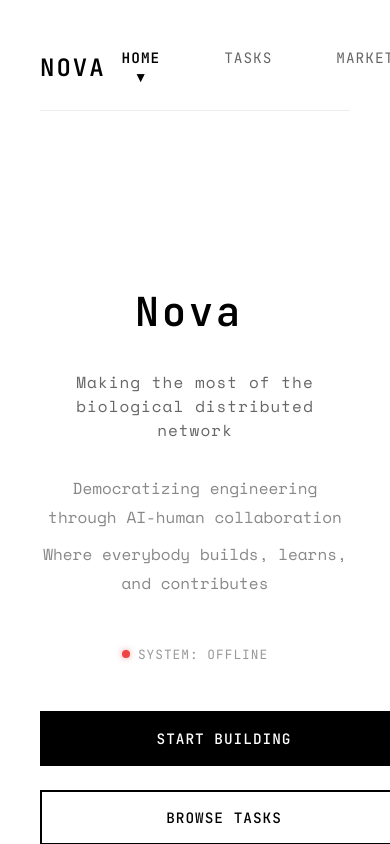
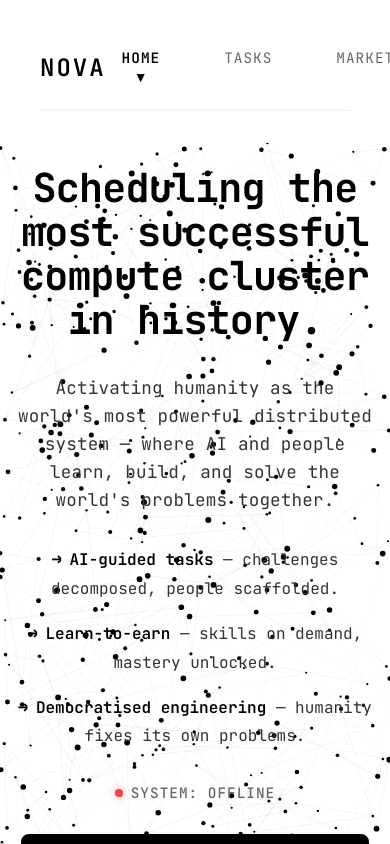
Before and after one commit to sul31man/Nova, a React (Vite) app in the folder frontend/: page / in a window 390 px wide. Shown: the top 844 px of the page. Built offline with nearby package versions, Linux system fonts and the light colour scheme; no server answers.

Commit message:
better landing

```diff
--- a/frontend/src/pages/Home.css
+++ b/frontend/src/pages/Home.css
@@ -1,78 +1,116 @@
 /* Import typewriter-style fonts */
-@import url('https://fonts.googleapis.com/css2?family=JetBrains+Mono:wght@300;400;500;600&family=Space+Mono:wght@400;700&display=swap');
+@import url('https://fonts.googleapis.com/css2?family=JetBrains+Mono:wght@300;400;500;600;700&family=Space+Mono:wght@400;700&display=swap');
 
-/* Landing Page Styles */
-.landing-container {
+/* Home Page - Full Screen Hero */
+.home-page {
+  font-family: 'JetBrains Mono', 'Space Mono', 'Courier New', monospace;
+  margin: 0;
+  padding: 0;
+  min-height: 100vh;
+  width: 100vw;
+  position: relative;
+  left: 50%;
+  right: 50%;
+  margin-left: -50vw;
+  margin-right: -50vw;
+}
+
+/* Hero Section with Clean White Background */
+.hero {
+  position: relative;
+  width: 100%;
+  min-height: 100vh;
   background: white;
-  min-height: 100vh;
-  margin: -2rem;
-  padding: 2rem;
-  color: #333;
   display: flex;
   align-items: center;
   justify-content: center;
+  overflow: hidden;
+  margin: 0;
+  padding: 0;
 }
 
-.landing-content {
-  max-width: 800px;
-  text-align: center;
-  animation: fadeInUp 1.2s ease-out;
+/* Network Canvas */
+.network-canvas {
+  position: absolute !important;
+  top: 0 !important;
+  left: 0 !important;
+  width: 100% !important;
+  height: 100% !important;
+  z-index: 1 !important;
+  pointer-events: none !important;
 }
 
-.animated-title {
-  display: flex;
-  align-items: center;
-  justify-content: center;
-  margin-bottom: 2rem;
+/* Hero Content Overlay */
+.hero-inner {
+  position: relative;
+  z-index: 10;
+  max-width: 1200px;
+  width: 100%;
+  padding: 2rem;
+  text-align: center;
+  color: #000;
 }
 
-.nova-title {
-  font-family: 'JetBrains Mono', 'Space Mono', 'Courier New', monospace;
-  font-size: 4rem;
-  font-weight: 600;
+/* Hero Title */
+.hero-title {
+  font-size: clamp(2.5rem, 8vw, 5rem);
+  font-weight: 700;
+  line-height: 1.1;
+  margin: 0 0 2rem 0;
+  letter-spacing: -0.02em;
   color: #000;
-  letter-spacing: 3px;
-  margin: 0;
-  margin-right: 0.5rem;
 }
 
-.title-cursor {
-  width: 4px;
-  height: 4rem;
-  background: #000;
-  animation: blink 1.2s infinite;
+/* Hero Subtitle */
+.hero-subtitle {
+  font-size: clamp(1.1rem, 3vw, 1.5rem);
+  font-weight: 400;
+  line-height: 1.6;
+  margin: 0 0 3rem 0;
+  max-width: 800px;
+  margin-left: auto;
+  margin-right: auto;
+  color: #333;
+  letter-spacing: 0.01em;
 }
 
-@keyframes blink {
-  0%, 50% { opacity: 1; }
-  51%, 100% { opacity: 0; }
+/* Hero Features List */
+.hero-features {
+  list-style: none;
+  padding: 0;
+  margin: 0 0 3rem 0;
+  max-width: 600px;
+  margin-left: auto;
+  margin-right: auto;
+  text-align: left;
 }
 
-.landing-tagline {
-  font-family: 'Space Mono', monospace;
-  font-size: 1.3rem;
-  color: #666;
-  margin-bottom: 2rem;
-  font-weight: 400;
-  letter-spacing: 1px;
+.hero-features li {
+  font-size: clamp(1rem, 2.5vw, 1.2rem);
+  line-height: 1.8;
+  margin-bottom: 1rem;
+  color: #333;
+  position: relative;
+  padding-left: 1.5rem;
 }
 
-.landing-description {
-  font-family: 'Space Mono', monospace;
-  font-size: 1rem;
-  color: #888;
-  margin-bottom: 3rem;
-  line-height: 1.8;
+.hero-features li::before {
+  content: '→';
+  position: absolute;
+  left: 0;
+  color: #000;
+  font-weight: bold;
 }
 
-.landing-description p {
-  margin: 0.5rem 0;
+.hero-features strong {
+  color: #000;
+  font-weight: 600;
 }
 
-.api-status-minimal {
-  font-family: 'JetBrains Mono', monospace;
-  font-size: 0.8rem;
-  color: #999;
+/* API Status */
+.api-status {
+  font-size: 0.9rem;
+  color: #666;
   margin-bottom: 3rem;
   display: flex;
   align-items: center;
@@ -80,6 +118,7 @@
   gap: 0.5rem;
   text-transform: uppercase;
   letter-spacing: 1px;
+  font-weight: 500;
 }
 
 .status-dot {
@@ -91,62 +130,168 @@
 
 .status-dot.online {
   background: #4ade80;
-  box-shadow: 0 0 6px rgba(74, 222, 128, 0.5);
+  box-shadow: 0 0 8px rgba(74, 222, 128, 0.6);
 }
 
 .status-dot.offline {
   background: #ef4444;
-  box-shadow: 0 0 6px rgba(239, 68, 68, 0.5);
+  box-shadow: 0 0 8px rgba(239, 68, 68, 0.6);
 }
 
-.landing-cta {
+/* CTA Buttons */
+.hero-cta {
   display: flex;
   gap: 1.5rem;
   justify-content: center;
   flex-wrap: wrap;
+  align-items: center;
 }
 
-.cta-button, .cta-button-secondary {
+.cta-primary, .cta-secondary {
   font-family: 'JetBrains Mono', monospace;
   padding: 1rem 2rem;
-  font-size: 0.9rem;
+  font-size: 1rem;
+  font-weight: 600;
+  text-decoration: none;
+  border-radius: 8px;
   text-transform: uppercase;
   letter-spacing: 1px;
-  text-decoration: none;
-  border: 2px solid #000;
   transition: all 0.3s ease;
-  font-weight: 500;
+  position: relative;
+  overflow: hidden;
+  min-width: 180px;
+  text-align: center;
 }
 
-.cta-button {
+/* Primary CTA - Clean Black */
+.cta-primary {
   background: #000;
   color: white;
+  border: 2px solid #000;
 }
 
-.cta-button:hover {
+.cta-primary:hover {
   background: white;
   color: #000;
+  transform: translateY(-2px);
 }
 
-.cta-button-secondary {
-  background: white;
-  color: #000;
+.cta-primary:focus {
+  outline: 2px solid #000;
+  outline-offset: 2px;
 }
 
-.cta-button-secondary:hover {
+/* Secondary CTA - Ghost */
+.cta-secondary {
+  background: transparent;
+  color: #000;
+  border: 2px solid #000;
+}
+
+.cta-secondary:hover {
   background: #000;
   color: white;
+  transform: translateY(-2px);
 }
 
-@keyframes fadeInUp {
-  from {
-    opacity: 0;
-    transform: translateY(40px);
+.cta-secondary:focus {
+  outline: 2px solid #000;
+  outline-offset: 2px;
+}
+
+/* Reduced Motion Support */
+@media (prefers-reduced-motion: reduce) {
+  .hero-title {
+    text-shadow: none;
   }
-  to {
-    opacity: 1;
-    transform: translateY(0);
+
+  .cta-primary:hover,
+  .cta-secondary:hover {
+    transform: none;
   }
+
+  .status-dot.online,
+  .status-dot.offline {
+    box-shadow: none;
+  }
+}
+
+/* Mobile Responsive */
+@media (max-width: 768px) {
+  .hero-inner {
+    padding: 1.5rem;
+  }
+
+  .hero-features {
+    text-align: center;
+    max-width: 100%;
+  }
+
+  .hero-features li {
+    padding-left: 0;
+    text-align: center;
+  }
+
+  .hero-features li::before {
+    position: static;
+    margin-right: 0.5rem;
+  }
+
+  .hero-cta {
+    flex-direction: column;
+    gap: 1rem;
+  }
+
+  .cta-primary, .cta-secondary {
+    width: 100%;
+    max-width: 280px;
+  }
+}
+
+@media (max-width: 480px) {
+  .hero-inner {
+    padding: 1rem;
+  }
+
+  .hero-subtitle {
+    margin-bottom: 2rem;
+  }
+
+  .hero-features {
+    margin-bottom: 2rem;
+  }
+
+  .api-status {
+    margin-bottom: 2rem;
+  }
+}
+
+/* High contrast mode support */
+@media (prefers-contrast: high) {
+  .hero {
+    background: #000;
+  }
+
+  .hero-title {
+    background: white;
+    -webkit-background-clip: text;
+    -webkit-text-fill-color: transparent;
+    background-clip: text;
+  }
+
+  .hero-subtitle,
+  .hero-features li {
+    color: white;
+  }
+
+  .hero-features strong {
+    color: #9ae6ff;
+  }
+}
+
+/* Legacy fallback styles (kept for compatibility) */
+.landing-container {
+  display: none; /* Hidden in favor of new hero */
 }
 
 /* Manifesto Page Styles (shared with old home styles) */
@@ -180,16 +325,6 @@
   text-align: center;
   margin-bottom: 3rem;
   line-height: 1.6;
-}
-
-.api-status {
-  font-family: 'Space Mono', monospace;
-  font-size: 0.9rem;
-  margin: 1.5rem 0;
-  color: #666;
-  text-align: center;
-  text-transform: uppercase;
-  letter-spacing: 1px;
 }
 
 .product-section {
@@ -231,45 +366,3 @@
   color: #000;
   font-weight: 600;
 }
-
-/* Responsive design */
-@media (max-width: 768px) {
-  .landing-container, .home-container {
-    margin: -1rem;
-    padding: 1rem;
-  }
-
-  .nova-title {
-    font-size: 2.5rem;
-  }
-
-  .title-cursor {
-    height: 2.5rem;
-  }
-
-  .landing-tagline {
-    font-size: 1rem;
-  }
-
-  .landing-cta {
-    flex-direction: column;
-    align-items: center;
-  }
-
-  .cta-button, .cta-button-secondary {
-    width: 100%;
-    max-width: 300px;
-  }
-
-  .home-title {
-    font-size: 2rem;
-  }
-
-  .section-title {
-    font-size: 1.2rem;
-  }
-
-  .product-description {
-    font-size: 0.9rem;
-  }
-}
--- a/frontend/src/pages/Home.jsx
+++ b/frontend/src/pages/Home.jsx
@@ -1,5 +1,224 @@
-import React, { useEffect, useState } from 'react'
+import React, { useEffect, useState, useRef, useCallback } from 'react'
 import './Home.css'
+
+// AnimatedNetwork component - handles the canvas animation
+const AnimatedNetwork = () => {
+  const canvasRef = useRef(null)
+  const animationRef = useRef(null)
+  const nodesRef = useRef([])
+  const edgesRef = useRef([])
+  const mouseRef = useRef({ x: 0, y: 0 })
+  const frameTimeRef = useRef([])
+  const nodeCountRef = useRef(900) // Default desktop node count
+
+  // Check for reduced motion preference
+  const prefersReducedMotion = useCallback(() => {
+    return window.matchMedia('(prefers-reduced-motion: reduce)').matches
+  }, [])
+
+  // Initialize nodes and edges
+  const initNetwork = useCallback((canvas) => {
+    const { width, height } = canvas
+    const isMobile = window.innerWidth < 768
+    const isReducedMotion = prefersReducedMotion()
+
+    // Adjust node count based on device and preferences
+    let baseNodeCount = isMobile ? 450 : 900
+    if (isReducedMotion) baseNodeCount = 300
+    nodeCountRef.current = baseNodeCount
+
+    const nodes = []
+    const edges = []
+
+    // Create nodes with random positions and velocities
+    for (let i = 0; i < nodeCountRef.current; i++) {
+      nodes.push({
+        x: Math.random() * width,
+        y: Math.random() * height,
+        vx: (Math.random() - 0.5) * 0.5, // Slow drift
+        vy: (Math.random() - 0.5) * 0.5,
+        radius: Math.random() * 2 + 1,
+        opacity: Math.random() * 0.5 + 0.3
+      })
+    }
+
+    // Create edges between nearby nodes (approximate KNN)
+    nodes.forEach((node, i) => {
+      const distances = nodes
+        .map((other, j) => ({
+          index: j,
+          distance: Math.sqrt((node.x - other.x) ** 2 + (node.y - other.y) ** 2)
+        }))
+        .filter(d => d.index !== i)
+        .sort((a, b) => a.distance - b.distance)
+
+      // Connect to 2-3 nearest neighbors
+      const connections = Math.floor(Math.random() * 2) + 2
+      for (let j = 0; j < Math.min(connections, distances.length); j++) {
+        const target = distances[j].index
+        if (distances[j].distance < 120) { // Only connect nearby nodes
+          edges.push({
+            from: i,
+            to: target,
+            opacity: Math.max(0, 0.25 - distances[j].distance / 500)
+          })
+        }
+      }
+    })
+
+    nodesRef.current = nodes
+    edgesRef.current = edges
+  }, [prefersReducedMotion])
+
+  // Animation loop
+  const animate = useCallback(() => {
+    const canvas = canvasRef.current
+    if (!canvas) return
+
+    const ctx = canvas.getContext('2d')
+    const { width, height } = canvas
+    const nodes = nodesRef.current
+    const edges = edgesRef.current
+    const mouse = mouseRef.current
+    const isReducedMotion = prefersReducedMotion()
+
+    // Track frame time for performance monitoring
+    const frameStart = performance.now()
+
+    // Clear canvas
+    ctx.clearRect(0, 0, width, height)
+
+    // Update and draw nodes
+    nodes.forEach((node, i) => {
+      // Update position with drift (reduce if reduced motion)
+      if (!isReducedMotion) {
+        node.x += node.vx
+        node.y += node.vy
+
+        // Subtle mouse parallax
+        const mouseInfluence = 0.0001
+        const dx = mouse.x - node.x
+        const dy = mouse.y - node.y
+        node.x += dx * mouseInfluence
+        node.y += dy * mouseInfluence
+
+        // Bounce off edges
+        if (node.x < 0 || node.x > width) node.vx *= -1
+        if (node.y < 0 || node.y > height) node.vy *= -1
+
+        // Keep in bounds
+        node.x = Math.max(0, Math.min(width, node.x))
+        node.y = Math.max(0, Math.min(height, node.y))
+      }
+
+      // Draw node
+      ctx.beginPath()
+      ctx.arc(node.x, node.y, node.radius, 0, Math.PI * 2)
+      ctx.fillStyle = `rgba(0, 0, 0, ${node.opacity * 10})`
+      ctx.fill()
+    })
+
+    // Draw edges
+    if (!isReducedMotion) {
+      edges.forEach(edge => {
+        const from = nodes[edge.from]
+        const to = nodes[edge.to]
+
+        if (from && to) {
+          ctx.beginPath()
+          ctx.moveTo(from.x, from.y)
+          ctx.lineTo(to.x, to.y)
+          ctx.strokeStyle = `rgba(0, 0, 0, ${edge.opacity * 0.2})`
+          ctx.lineWidth = 0.5
+          ctx.stroke()
+        }
+      })
+    }
+
+    // Performance monitoring - halve nodes if consistently slow
+    const frameTime = performance.now() - frameStart
+    frameTimeRef.current.push(frameTime)
+    if (frameTimeRef.current.length > 60) {
+      frameTimeRef.current.shift()
+      const avgFrameTime = frameTimeRef.current.reduce((a, b) => a + b) / frameTimeRef.current.length
+
+      if (avgFrameTime > 24 && nodeCountRef.current > 100) {
+        nodeCountRef.current = Math.floor(nodeCountRef.current / 2)
+        initNetwork(canvas)
+        frameTimeRef.current = []
+      }
+    }
+
+    animationRef.current = requestAnimationFrame(animate)
+  }, [initNetwork, prefersReducedMotion])
+
+  // Handle canvas resize and DPR scaling
+  const handleResize = useCallback(() => {
+    const canvas = canvasRef.current
+    if (!canvas) return
+
+    const rect = canvas.getBoundingClientRect()
+    const dpr = window.devicePixelRatio || 1
+
+    canvas.width = rect.width * dpr
+    canvas.height = rect.height * dpr
+
+    const ctx = canvas.getContext('2d')
+    ctx.scale(dpr, dpr)
+
+    canvas.style.width = rect.width + 'px'
+    canvas.style.height = rect.height + 'px'
+
+    initNetwork(canvas)
+  }, [initNetwork])
+
+  // Mouse tracking for parallax
+  const handleMouseMove = useCallback((e) => {
+    mouseRef.current = {
+      x: e.clientX,
+      y: e.clientY
+    }
+  }, [])
+
+  useEffect(() => {
+    const canvas = canvasRef.current
+    if (!canvas) return
+
+    // Initial setup
+    handleResize()
+
+    // Start animation
+    animationRef.current = requestAnimationFrame(animate)
+
+    // Event listeners
+    window.addEventListener('resize', handleResize)
+    window.addEventListener('mousemove', handleMouseMove)
+
+    return () => {
+      if (animationRef.current) {
+        cancelAnimationFrame(animationRef.current)
+      }
+      window.removeEventListener('resize', handleResize)
+      window.removeEventListener('mousemove', handleMouseMove)
+    }
+  }, [animate, handleResize, handleMouseMove])
+
+  return (
+    <canvas
+      ref={canvasRef}
+      className="network-canvas"
+      style={{
+        position: 'absolute',
+        top: 0,
+        left: 0,
+        width: '100%',
+        height: '100%',
+        zIndex: 1,
+        pointerEvents: 'none'
+      }}
+    />
+  )
+}
 
 export default function Home() {
   const [apiMessage, setApiMessage] = useState('...')
@@ -16,32 +235,42 @@ export default function Home() {
   }, [])
 
   return (
-    <div className="landing-container">
-      <div className="landing-content">
-        <div className="animated-title">
-          <h1 className="nova-title">Nova</h1>
-          <div className="title-cursor"></div>
-        </div>
+    <div className="home-page">
+      {/* Hero Section with Animated Network */}
+      <section className="hero">
+        <AnimatedNetwork />
+        <div className="hero-inner">
+          <h1 className="hero-title">
+            Scheduling the most successful compute cluster in history.
+          </h1>
 
-        <p className="landing-tagline">
-          Making the most of the biological distributed network
+          <p className="hero-subtitle">
+            Activating humanity as the world's most powerful distributed system — where AI and people learn, build, and solve the world's problems together.
           </p>
 
-        <div className="landing-description">
-          <p>Democratizing engineering through AI-human collaboration</p>
-          <p>Where everybody builds, learns, and contributes</p>
-        </div>
+          <ul className="hero-features">
+            <li>
+              <strong>AI-guided tasks</strong> — challenges decomposed, people scaffolded.
+            </li>
+            <li>
+              <strong>Learn-to-earn</strong> — skills on demand, mastery unlocked.
+            </li>
+            <li>
+              <strong>Democratised engineering</strong> — humanity fixes its own problems.
+            </li>
+          </ul>
 
-        <div className="api-status-minimal">
+          <div className="api-status">
             <span className={`status-dot ${apiError ? 'offline' : 'online'}`}></span>
             System: {apiError ? 'Offline' : 'Online'}
           </div>
 
-        <div className="landing-cta">
-          <a href="/tasks" className="cta-button">Start Building</a>
-          <a href="/marketplace" className="cta-button-secondary">Browse Tasks</a>
+          <div className="hero-cta">
+            <a href="/tasks" className="cta-primary">Join the Cluster</a>
+            <a href="/manifesto" className="cta-secondary">See how it works</a>
           </div>
         </div>
+      </section>
     </div>
   )
 }
```
Also changed, not shown: frontend/src/App.jsx (+15 -2 lines). Lines whose indentation alone changed are shown as unchanged.
